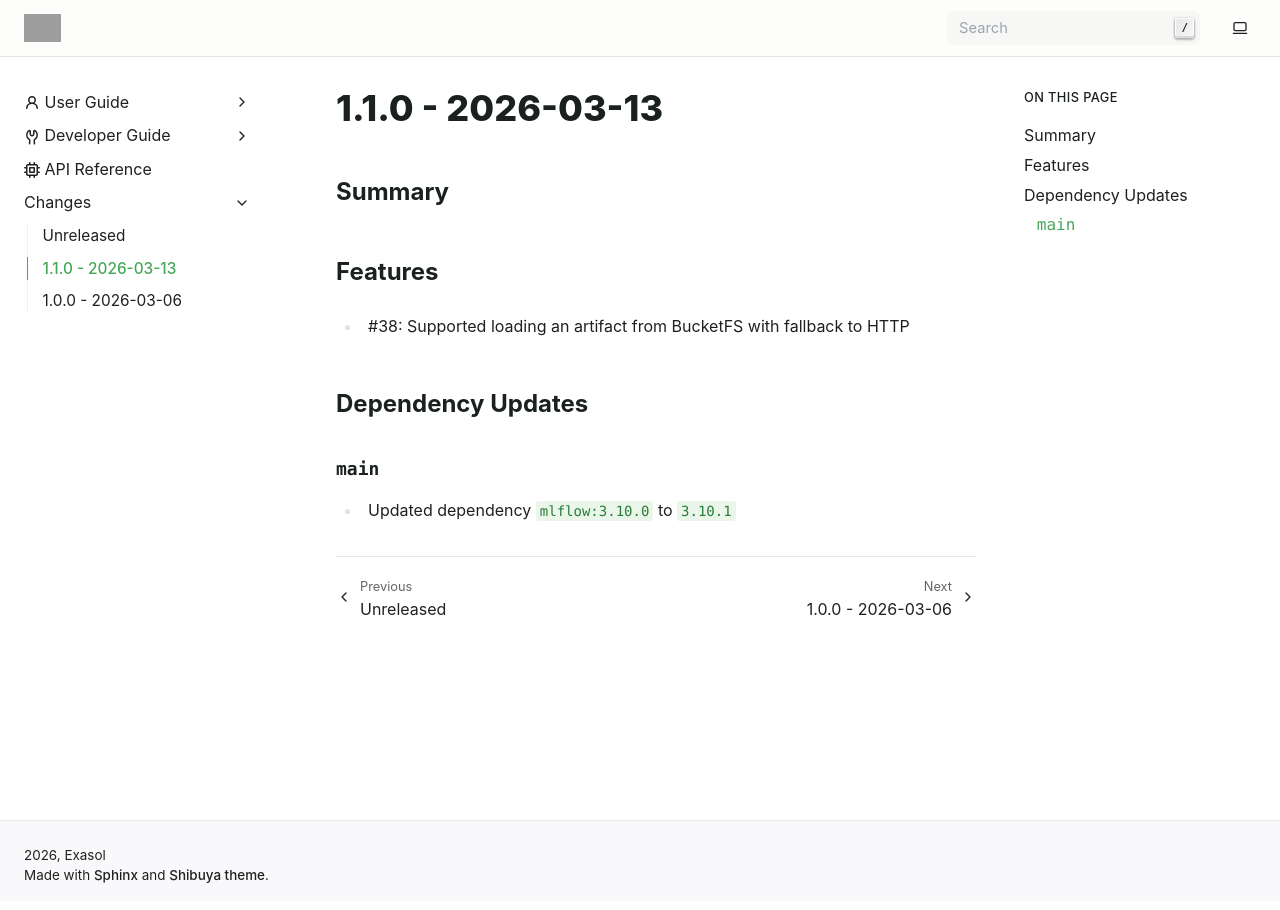
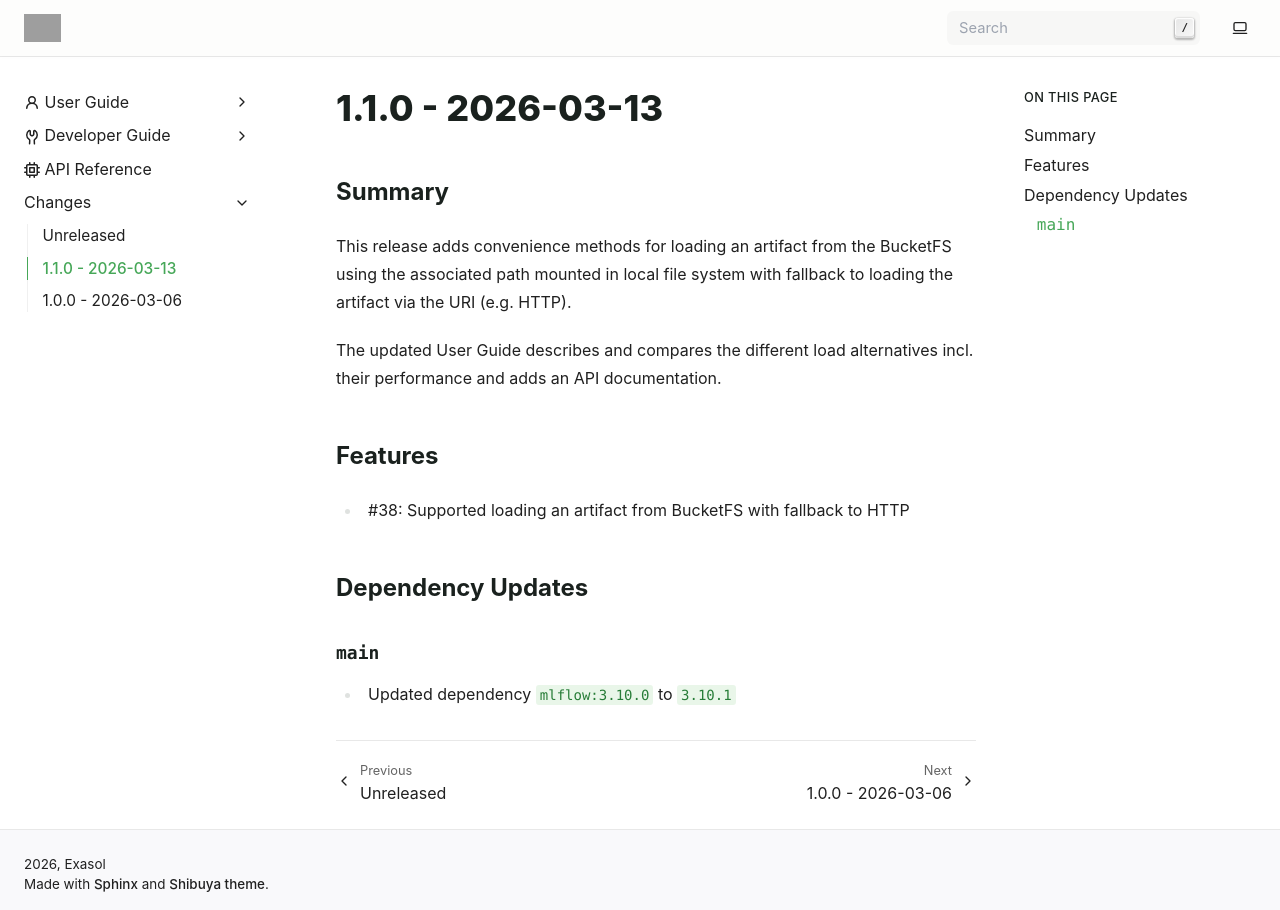
Before and after one commit to exasol/mlflow-plugin, a Sphinx documentation site: the page built from doc/changes/changes_1.1.0.md, in a window 1280 px wide. Built offline with Sphinx 7.4.7, drawn with Linux system fonts in a browser that asks for light colours; pages that are not in the unit, such as notebooks, are missing from menus; grey boxes are pictures that could not be loaded.

Commit message:
Updated release notes

```diff
--- a/doc/changes/changes_1.1.0.md
+++ b/doc/changes/changes_1.1.0.md
@@ -1,6 +1,10 @@
 # 1.1.0 - 2026-03-13
 
 ## Summary
+
+This release adds convenience methods for loading an artifact from the BucketFS using the associated path mounted in local file system with fallback to loading the artifact via the URI (e.g. HTTP).
+
+The updated User Guide describes and compares the different load alternatives incl. their performance and adds an API documentation.
 
 ## Features
 
```
